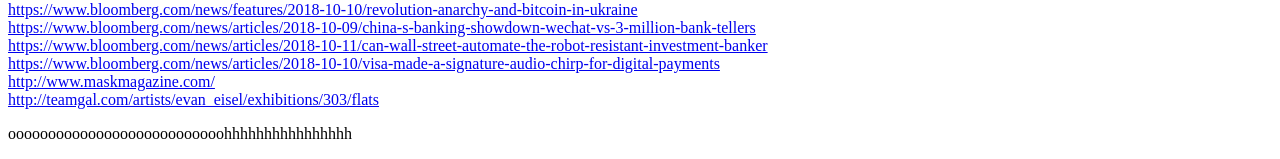
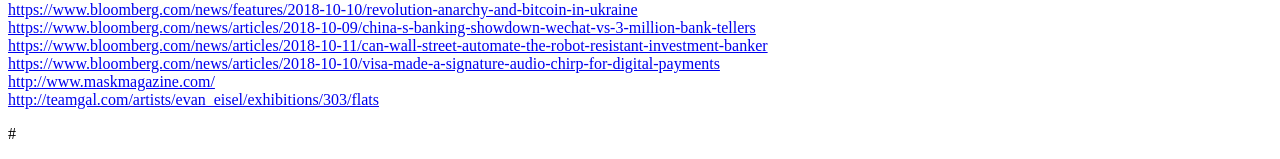
Before and after one commit to evaneisel/website, a plain HTML site: page index.html in a window 1280 px wide. Shown: the part 3036-3195 px from the top of the page. Drawn offline with Linux system fonts and the light colour scheme.

Commit message:
Update index.html

```diff
--- a/index.html
+++ b/index.html
@@ -24,7 +24,7 @@
 <a href="http://www.maskmagazine.com/">http://www.maskmagazine.com/</a><br>
 <a href="http://teamgal.com/artists/evan_eisel/exhibitions/303/flats">http://teamgal.com/artists/evan_eisel/exhibitions/303/flats</a>
 
-<p>ooooooooooooooooooooooooooohhhhhhhhhhhhhhhh</p>
+<p>#</p>
 
 </body>
 
```
